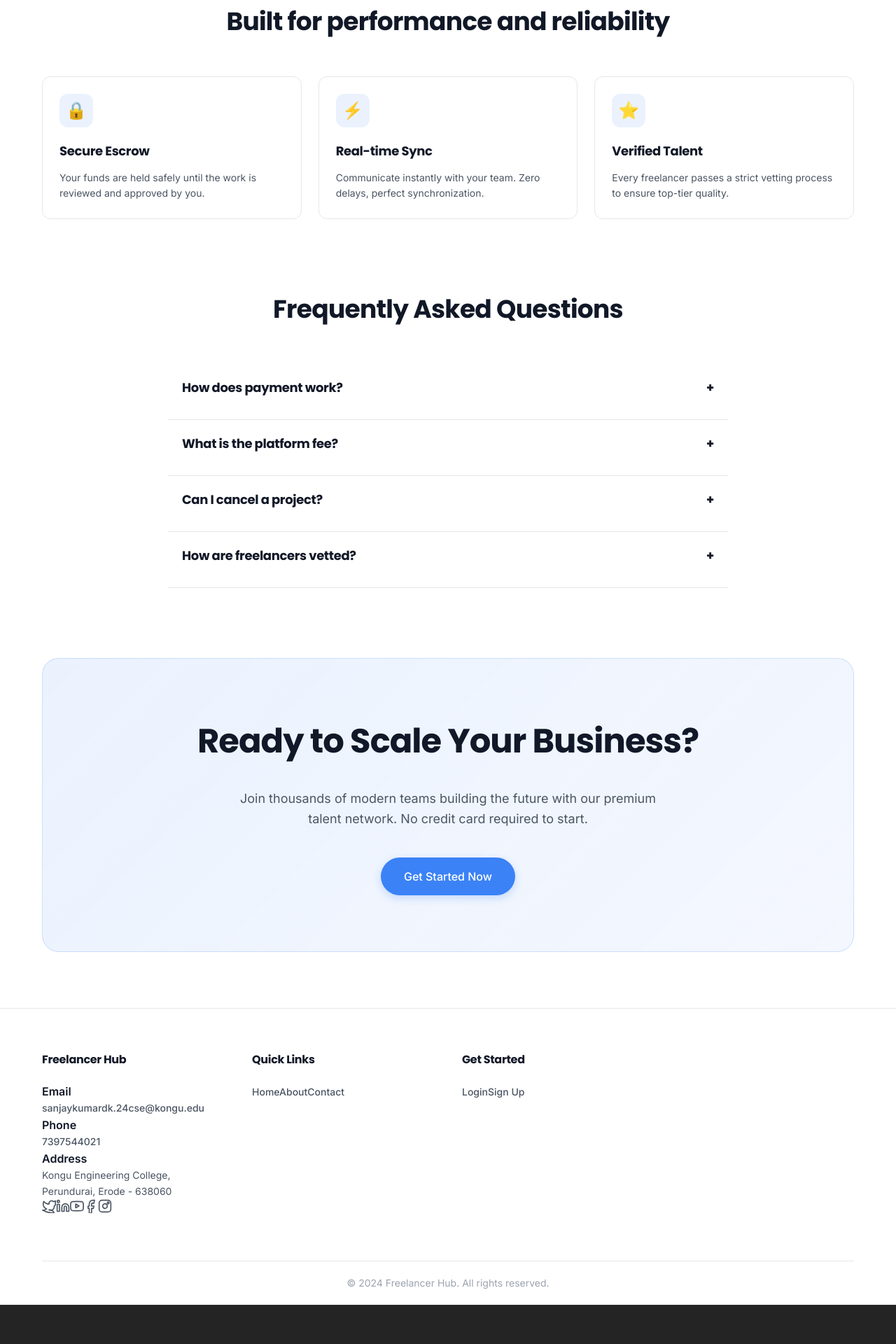
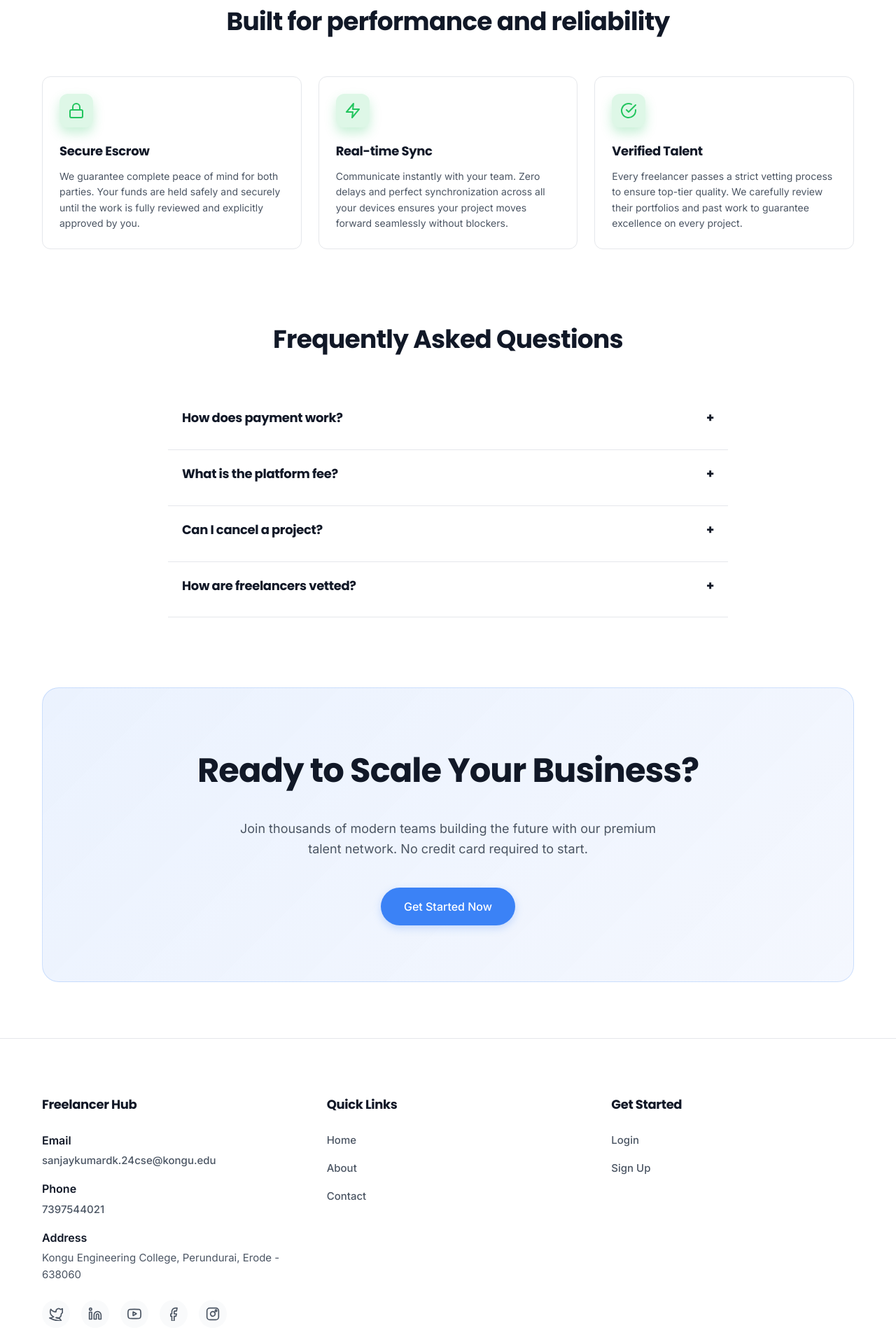
Before and after one commit to sanjaykumardk2006/FSD, a React (Vite) app in the folder client/: page / in a window 1280 px wide. Shown: the part 5880-7800 px from the top of the page at 70% size. Before the commit the page ends 7744 px from the top, so only its background shows below. Built offline with nearby package versions, Linux system fonts and the light colour scheme; no server answers.

Commit message:
comitted

```diff
--- a/client/src/App.css
+++ b/client/src/App.css
@@ -361,7 +361,7 @@ main {
 .footer {
   border-top: 1px solid var(--border-color);
   background-color: var(--bg-primary);
-  padding: 60px 0 20px;
+  padding: 80px 0 20px;
 }
 .footer-container {
   max-width: 1200px;
@@ -370,16 +370,53 @@ main {
 }
 .footer-content {
   display: grid;
-  grid-template-columns: repeat(4, 1fr);
-  gap: 40px;
+  grid-template-columns: repeat(auto-fit, minmax(250px, 1fr));
+  gap: 60px;
+}
+.footer-section {
+  display: flex;
+  flex-direction: column;
+  gap: 16px;
+  text-align: left;
 }
 .footer-section h3 {
-  font-size: 16px;
-  margin-bottom: 20px;
+  font-size: 18px;
+  margin-bottom: 8px;
+  color: var(--text-primary);
 }
 .footer-section p, .footer-section a {
   color: var(--text-secondary);
-  font-size: 14px;
+  font-size: 15px;
+  text-decoration: none;
+  transition: color 0.2s;
+}
+.footer-section a:hover {
+  color: var(--accent-primary);
+}
+.footer-contact-item {
+  display: flex;
+  flex-direction: column;
+  gap: 4px;
+}
+.social-links {
+  display: flex;
+  gap: 16px;
+  margin-top: 8px;
+}
+.social-links a {
+  display: flex;
+  align-items: center;
+  justify-content: center;
+  width: 40px;
+  height: 40px;
+  border-radius: 50%;
+  background: var(--bg-secondary);
+  color: var(--text-secondary);
+  transition: all 0.2s ease;
+}
+.social-links a:hover {
+  background: var(--accent-primary);
+  color: white;
 }
 .footer-bottom {
   border-top: 1px solid var(--border-color);
--- a/client/src/pages/Home.jsx
+++ b/client/src/pages/Home.jsx
@@ -191,19 +191,25 @@ export const Home = () => {
           <h2 style={{ fontSize: '36px', marginBottom: '50px' }}>Built for performance and reliability</h2>
           <div style={{ display: 'grid', gridTemplateColumns: 'repeat(3, 1fr)', gap: '24px' }}>
             <div className="card">
-              <div style={{ width: '48px', height: '48px', background: 'rgba(59,130,246,0.1)', borderRadius: '12px', display: 'flex', alignItems: 'center', justifyContent: 'center', marginBottom: '20px', color: 'var(--accent-primary)', fontSize: '24px' }}>🔒</div>
-              <h3>Secure Escrow</h3>
-              <p>Your funds are held safely until the work is reviewed and approved by you.</p>
+              <div style={{ width: '48px', height: '48px', background: 'rgba(34, 197, 94, 0.15)', borderRadius: '12px', display: 'flex', alignItems: 'center', justifyContent: 'center', marginBottom: '20px', boxShadow: '0 8px 16px rgba(34, 197, 94, 0.25)' }}>
+                <svg width="24" height="24" viewBox="0 0 24 24" fill="none" stroke="#22c55e" strokeWidth="2" strokeLinecap="round" strokeLinejoin="round"><rect x="3" y="11" width="18" height="11" rx="2" ry="2"></rect><path d="M7 11V7a5 5 0 0110 0v4"></path></svg>
+              </div>
+              <h3 style={{ marginBottom: '10px' }}>Secure Escrow</h3>
+              <p style={{ color: 'var(--text-secondary)', lineHeight: '1.6' }}>We guarantee complete peace of mind for both parties. Your funds are held safely and securely until the work is fully reviewed and explicitly approved by you.</p>
             </div>
             <div className="card">
-              <div style={{ width: '48px', height: '48px', background: 'rgba(59,130,246,0.1)', borderRadius: '12px', display: 'flex', alignItems: 'center', justifyContent: 'center', marginBottom: '20px', color: 'var(--accent-primary)', fontSize: '24px' }}>⚡</div>
-              <h3>Real-time Sync</h3>
-              <p>Communicate instantly with your team. Zero delays, perfect synchronization.</p>
+              <div style={{ width: '48px', height: '48px', background: 'rgba(34, 197, 94, 0.15)', borderRadius: '12px', display: 'flex', alignItems: 'center', justifyContent: 'center', marginBottom: '20px', boxShadow: '0 8px 16px rgba(34, 197, 94, 0.25)' }}>
+                <svg width="24" height="24" viewBox="0 0 24 24" fill="none" stroke="#22c55e" strokeWidth="2" strokeLinecap="round" strokeLinejoin="round"><polygon points="13 2 3 14 12 14 11 22 21 10 12 10 13 2"></polygon></svg>
+              </div>
+              <h3 style={{ marginBottom: '10px' }}>Real-time Sync</h3>
+              <p style={{ color: 'var(--text-secondary)', lineHeight: '1.6' }}>Communicate instantly with your team. Zero delays and perfect synchronization across all your devices ensures your project moves forward seamlessly without blockers.</p>
             </div>
             <div className="card">
-              <div style={{ width: '48px', height: '48px', background: 'rgba(59,130,246,0.1)', borderRadius: '12px', display: 'flex', alignItems: 'center', justifyContent: 'center', marginBottom: '20px', color: 'var(--accent-primary)', fontSize: '24px' }}>⭐</div>
-              <h3>Verified Talent</h3>
-              <p>Every freelancer passes a strict vetting process to ensure top-tier quality.</p>
+              <div style={{ width: '48px', height: '48px', background: 'rgba(34, 197, 94, 0.15)', borderRadius: '12px', display: 'flex', alignItems: 'center', justifyContent: 'center', marginBottom: '20px', boxShadow: '0 8px 16px rgba(34, 197, 94, 0.25)' }}>
+                <svg width="24" height="24" viewBox="0 0 24 24" fill="none" stroke="#22c55e" strokeWidth="2" strokeLinecap="round" strokeLinejoin="round"><path d="M22 11.08V12a10 10 0 11-5.93-9.14"></path><polyline points="22 4 12 14.01 9 11.01"></polyline></svg>
+              </div>
+              <h3 style={{ marginBottom: '10px' }}>Verified Talent</h3>
+              <p style={{ color: 'var(--text-secondary)', lineHeight: '1.6' }}>Every freelancer passes a strict vetting process to ensure top-tier quality. We carefully review their portfolios and past work to guarantee excellence on every project.</p>
             </div>
           </div>
         </section>
```
